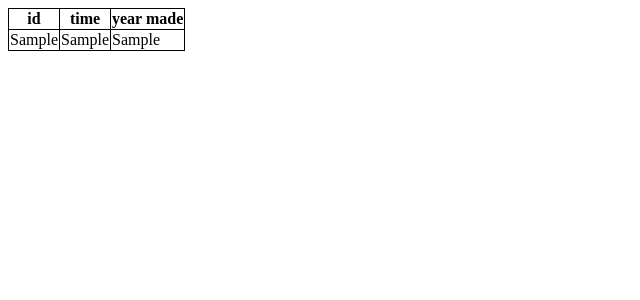
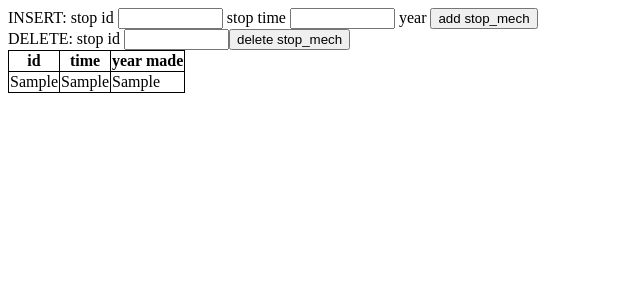
Before and after one commit to trschlomer/chemecar, a Django app: template chemecardb/templates/chemecardb/stopmech.html in a window 1280 px wide. Shown: the top 300 px of the page, without its empty margins (0-640 px from the left). Run offline with Django 3.2, Linux system fonts and the light colour scheme; the template is opened without the code that fills it: most values are stand-ins (such as "Sample title", 1, 10 or a date in 2020).

Commit message:
Update stopmech.html

```diff
--- a/chemecardb/templates/chemecardb/stopmech.html
+++ b/chemecardb/templates/chemecardb/stopmech.html
@@ -29,6 +29,26 @@
         {% else %}
             this is broke
         {% endif %}
+            <form method="POST" action="{% url 'insertstops' %}">
+            {% csrf_token %}
+            INSERT: stop id
+            <input type="text" name="textfield1" size="10">
+            stop time
+            <input type="text" name="textfield2" size="10">
+            year
+
+            <button type="submit">add stop_mech</button>
+        </form>
+
+        <br>
+
+        <form method="POST" action="{% url 'deletestops' %}">
+            {% csrf_token %}
+            DELETE: stop id
+            <input type="text" name="textfield6" size="10">
+
+            <button type="submit">delete stop_mech</button>
+        </form>
         </table>
     </body>
 </html>
```
